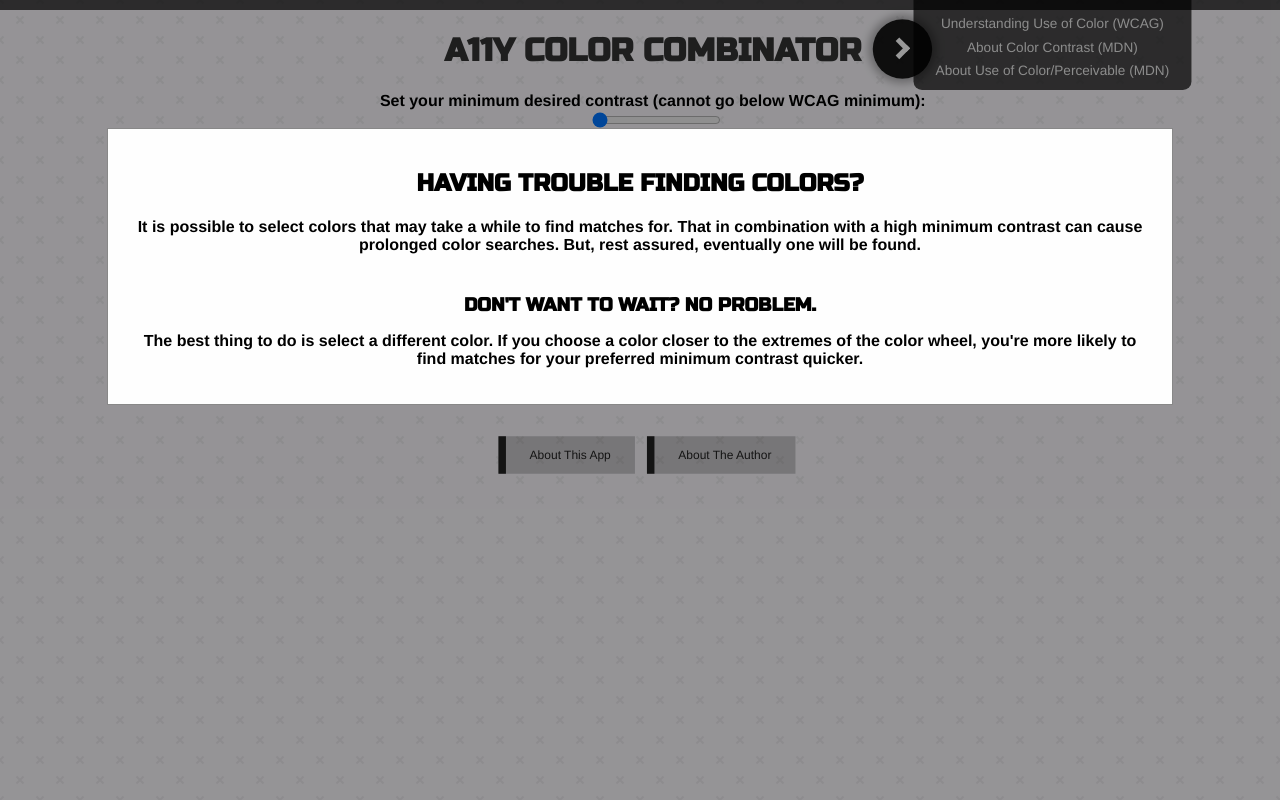
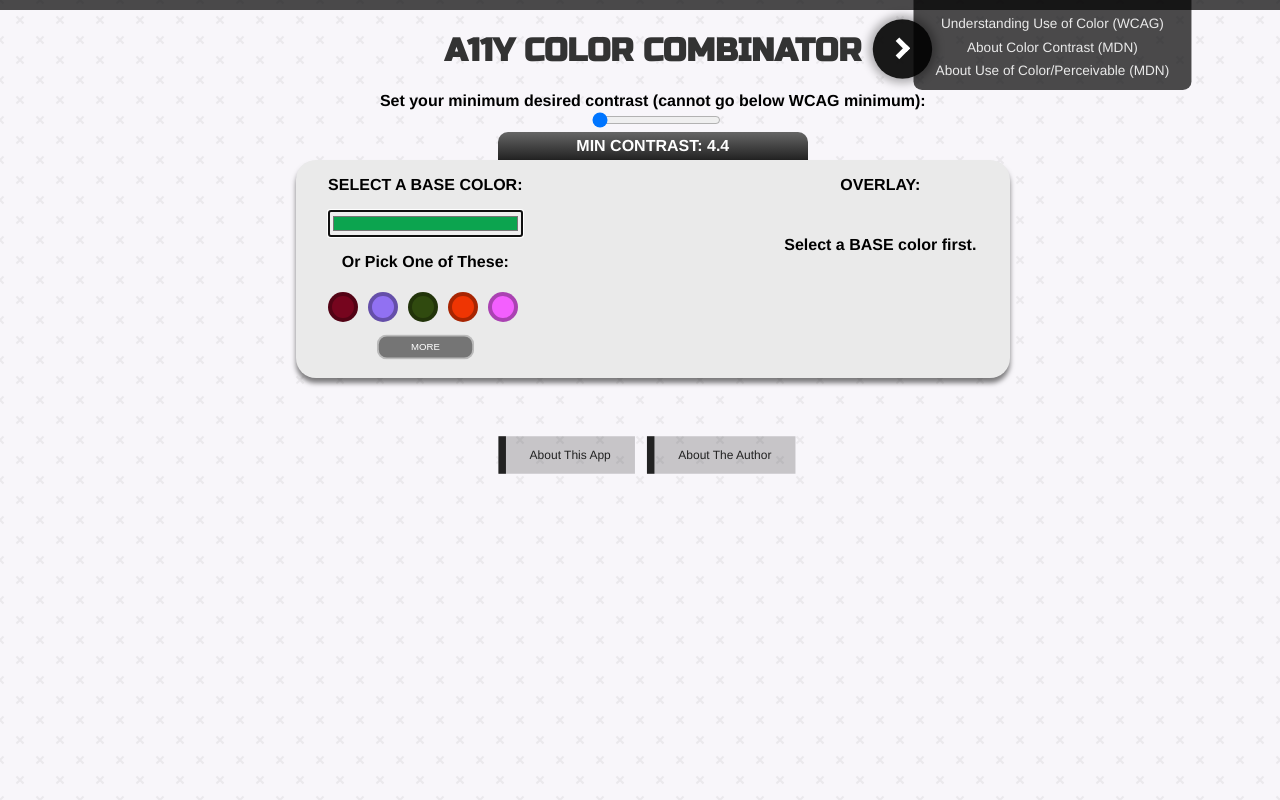
Before and after one commit to drinkingtheink/a11y-color-picker, a Vue app: page / in a window 1280 px wide. Shown: the top 800 px of the page. Built offline with nearby package versions, Linux system fonts and the light colour scheme.

Commit message:
help modal

```diff
--- a/src/components/AppStage.vue
+++ b/src/components/AppStage.vue
@@ -78,6 +78,7 @@
     :userMinThresh="userMinThresh"
     :lightOrDark="lightOrDark"
     @setOverlay="handleOverlayColorChange"
+    @showHelpModal="showHelpModal = true"
   />
 
   <div class="halftone background" v-show="everythingIsInPlace" />
@@ -213,7 +214,7 @@
     </nav>
   </Transition>
 
-  <HelpModal v-if="showHelpModal" />
+  <HelpModal v-if="showHelpModal" @closeModal="showHelpModal = false;" />
 </template>
 
 <script>
@@ -252,7 +253,7 @@ export default {
       colorPickerInst: null,
       showBottomNav: false,
       seconds: 0,
-      showHelpModal: true,
+      showHelpModal: false,
       baseToOverlayPalette: [],
       langs: [
         {
--- a/src/components/ColorGen.vue
+++ b/src/components/ColorGen.vue
@@ -21,6 +21,7 @@
 		</section>
 
 		<button @click="reColor = true">Redo Colors</button>
+		<button @click="showHelpModal">Help</button>
   </div>
 </template>
 
@@ -75,7 +76,10 @@ export default {
 		handleTileSelection(color, contrast) {
 			this.$emit('setOverlay', color, contrast);
 		},
-	}
+		showHelpModal() {
+			this.$emit('showHelpModal');
+		},
+	},
 }
 </script>
 
@@ -131,4 +135,8 @@ export default {
   transform: rotate(-45deg);
   -webkit-transform: rotate(-45deg);
 }
+
+.color-generator button {
+	margin-right: 10px;
+}
 </style>
--- a/src/components/HelpModal.vue
+++ b/src/components/HelpModal.vue
@@ -3,47 +3,52 @@
       <div class="modal-content">
           <h2>Having trouble finding colors?</h2>
 
-          <p>It is possible to select colors that may take a while to find matches for. That in combination with a high minimum contrast can cause prolonged color searches. But, rest assured, eventually one will be found.</p>
+          <p>It is possible to select colors that may take a while to find matches for. Color choice in combination with a high minimum contrast can cause prolonged color searches. But, rest assured, eventually one will be found.</p>
 
           <h3>Don't want to wait? No problem.</h3>
 
-          <p>The best thing to do is select a different color. If you choose a color closer to the extremes of the color wheel, you're more likely to find matches for your preferred minimum contrast quicker.</p>
+          <p>The best thing to do is select a different color. If you choose a color closer to the extremes of the color wheel, you're more likely to find matches for your preferred minimum contrast quicker. If you choose colors in the mid-range, it's harder to find contrasting colors.</p>
+
+        <div class="modal-actions">
+          <button @click="emitClose()">Close Modal</button>
       </div>
+    </div>
   </div>
 </template>
 
 <script>
 export default {
   name: 'HelpModal',
-  props: {
-    info: {
-      type: Array
-    },
+  methods: {
+      emitClose() {
+          this.$emit('closeModal');
+      },
   },
 }
 </script>
 
 <style>
-/* The Modal (background) */
 .modal {
-  position: fixed; /* Stay in place */
-  z-index: 1; /* Sit on top */
+  position: fixed;
+  z-index: 1;
   left: 0;
   top: 0;
-  width: 100%; /* Full width */
-  height: 100%; /* Full height */
-  overflow: auto; /* Enable scroll if needed */
-  background-color: rgb(0,0,0); /* Fallback color */
-  background-color: rgba(0,0,0,0.4); /* Black w/ opacity */
+  width: 100%;
+  height: 100%;
+  overflow: auto;
+  background-color: rgb(0,0,0);
+  background-color: rgba(0,0,0,0.4);
 }
 
-/* Modal Content/Box */
 .modal-content {
   background-color: #fefefe;
-  margin: 10% auto; /* 15% from the top and centered */
-  padding: 20px;
+  margin: 10% auto;
+  padding: 2rem 4rem;
   border: 1px solid #888;
-  width: 80%; /* Could be more or less, depending on screen size */
+  width: 80%;
 }
 
+.modal-actions {
+    padding-top: 2rem;
+}
 </style>
```
